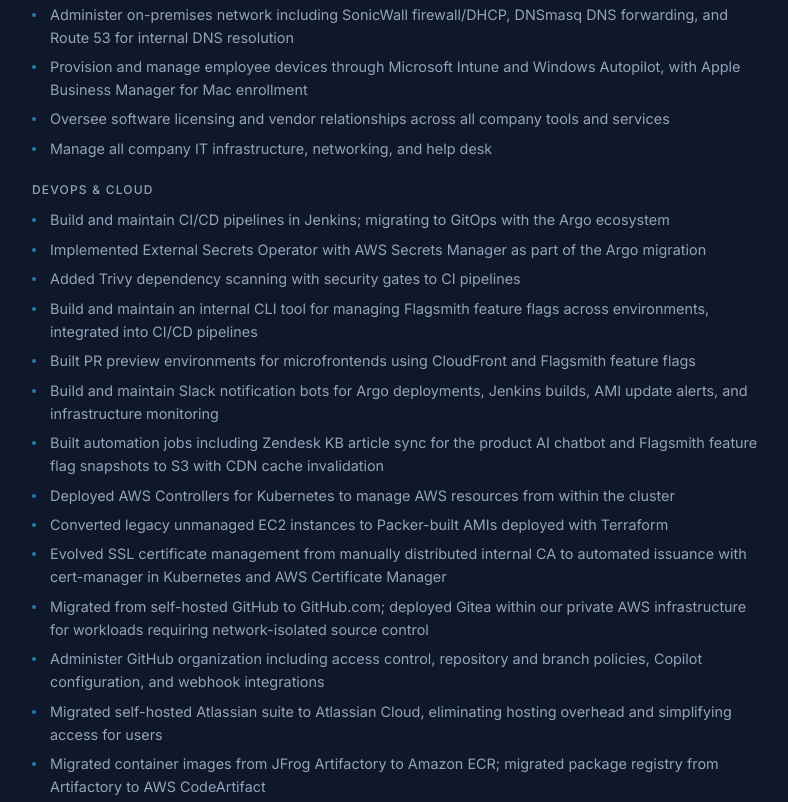
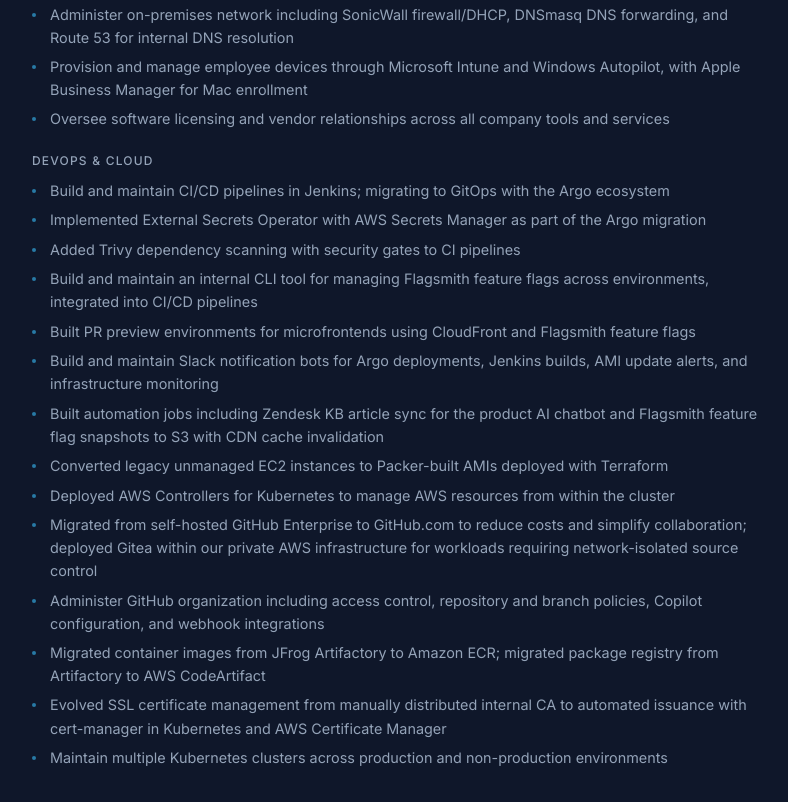
Before and after one commit to joestadler/work, a plain HTML site: page resume/index.html in a window 1280 px wide. Shown: the part 858-1660 px from the top of the page, without its empty margins (240-1028 px from the left). Drawn offline with Linux system fonts and the light colour scheme.

Commit message:
Refine bullets: reorder DevOps section, drop redundant IT closer, drop Atlassian, add GitHub Enterprise cost context

```diff
--- a/resume/index.html
+++ b/resume/index.html
@@ -401,7 +401,6 @@
           <li>Administer on-premises network including SonicWall firewall/DHCP, DNSmasq DNS forwarding, and Route 53 for internal DNS resolution</li>
           <li>Provision and manage employee devices through Microsoft Intune and Windows Autopilot, with Apple Business Manager for Mac enrollment</li>
           <li>Oversee software licensing and vendor relationships across all company tools and services</li>
-          <li>Manage all company IT infrastructure, networking, and help desk</li>
         </ul>
 
         <div class="job-category">DevOps &amp; Cloud</div>
@@ -413,13 +412,12 @@
           <li>Built PR preview environments for microfrontends using CloudFront and Flagsmith feature flags</li>
           <li>Build and maintain Slack notification bots for Argo deployments, Jenkins builds, AMI update alerts, and infrastructure monitoring</li>
           <li>Built automation jobs including Zendesk KB article sync for the product AI chatbot and Flagsmith feature flag snapshots to S3 with CDN cache invalidation</li>
+          <li>Converted legacy unmanaged EC2 instances to Packer-built AMIs deployed with Terraform</li>
           <li>Deployed AWS Controllers for Kubernetes to manage AWS resources from within the cluster</li>
-          <li>Converted legacy unmanaged EC2 instances to Packer-built AMIs deployed with Terraform</li>
+          <li>Migrated from self-hosted GitHub Enterprise to GitHub.com to reduce costs and simplify collaboration; deployed Gitea within our private AWS infrastructure for workloads requiring network-isolated source control</li>
+          <li>Administer GitHub organization including access control, repository and branch policies, Copilot configuration, and webhook integrations</li>
+          <li>Migrated container images from JFrog Artifactory to Amazon ECR; migrated package registry from Artifactory to AWS CodeArtifact</li>
           <li>Evolved SSL certificate management from manually distributed internal CA to automated issuance with cert-manager in Kubernetes and AWS Certificate Manager</li>
-          <li>Migrated from self-hosted GitHub to GitHub.com; deployed Gitea within our private AWS infrastructure for workloads requiring network-isolated source control</li>
-          <li>Administer GitHub organization including access control, repository and branch policies, Copilot configuration, and webhook integrations</li>
-          <li>Migrated self-hosted Atlassian suite to Atlassian Cloud, eliminating hosting overhead and simplifying access for users</li>
-          <li>Migrated container images from JFrog Artifactory to Amazon ECR; migrated package registry from Artifactory to AWS CodeArtifact</li>
           <li>Maintain multiple Kubernetes clusters across production and non-production environments</li>
         </ul>
       </div>
```
